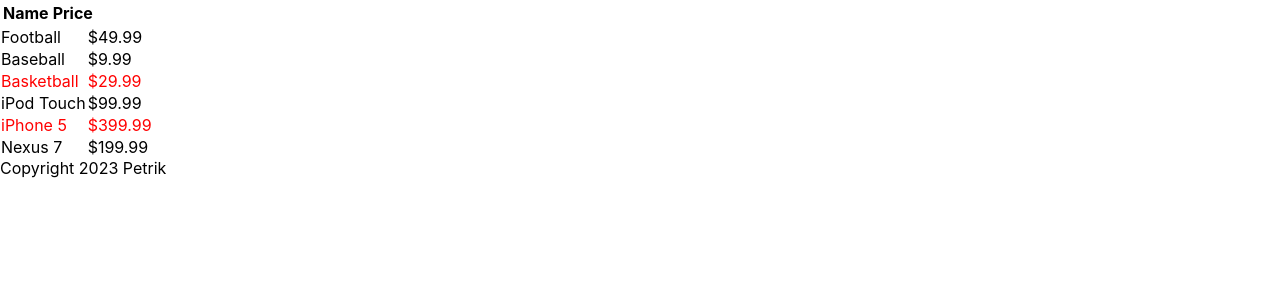
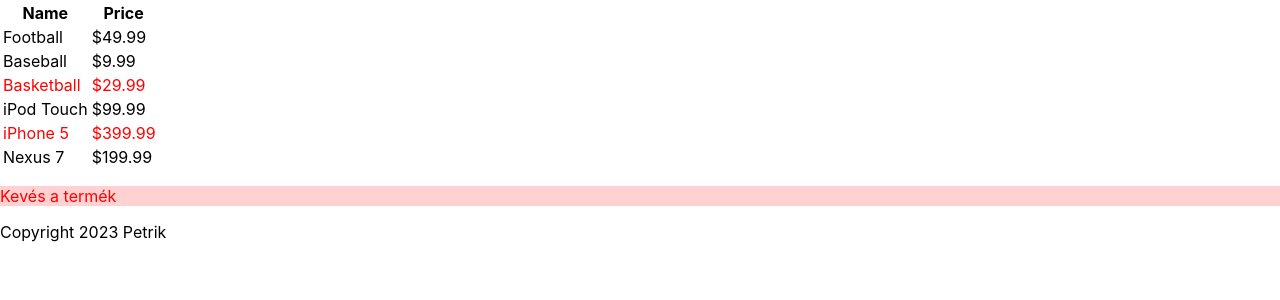
Before and after one commit to FZsiga02/Component-app, a React (Create React App) app: page / in a window 1280 px wide. Shown: the top 300 px of the page. Built offline with nearby package versions, Linux system fonts and the light colour scheme.

Commit message:
ErrorMessage

```diff
--- a/src/App.tsx
+++ b/src/App.tsx
@@ -5,6 +5,7 @@ import Main from './components/Main';
 import Footer from './components/Footer';
 import { Product as ProductInterface } from './Product';
 import Product from './components/Product';
+import ErrorMessage from './components/ErrorMessage';
 
 interface State {
   products: ProductInterface[];
@@ -21,7 +22,7 @@ export default class App extends Component<{}, State> {
         {category: "Sporting Goods", price: "$29.99", stocked: false, name: "Basketball"},
         {category: "Electronics", price: "$99.99", stocked: true, name: "iPod Touch"},
         {category: "Electronics", price: "$399.99", stocked: false, name: "iPhone 5"},
-        {category: "Electronics", price: "$199.99", stocked: true, name: "Nexus 7"}
+        {category: "Electronics", price: "$199.99", stocked: true, name: "Nexus 7"},
       ]
     }
   }
@@ -34,10 +35,13 @@ export default class App extends Component<{}, State> {
             <th>Price</th>
           </tr>
         </thead>
+        <tbody>
+        {
+        this.state.products.map(p => <Product product={p}/>)
+        }
+        </tbody>
       </table>
-      {
-        this.state.products.map(p => <Product product={p}/>)
-      }
+      <ErrorMessage message='Kevés a termék'></ErrorMessage>
       <Footer />
     </div>
   }
--- /dev/null
+++ b/src/components/ErrorMessage.tsx
@@ -0,0 +1,24 @@
+import { Component, ReactNode } from "react";
+
+interface Props {
+    message: string;
+}
+
+export default class ErrorMessage extends Component<Props> {
+    render(): ReactNode {
+        let tartalom = "Minden OK";
+        let stilus = {
+            color: 'green',
+            backgroundColor: 'lightGreen',
+        };
+        if (this.props.message != '') {
+            tartalom = this.props.message;
+            stilus = {
+                color: 'red',
+                backgroundColor: '#ffd1d1'
+            }
+        }
+
+        return <p style={stilus}>{ tartalom }</p>
+    }
+}
```
